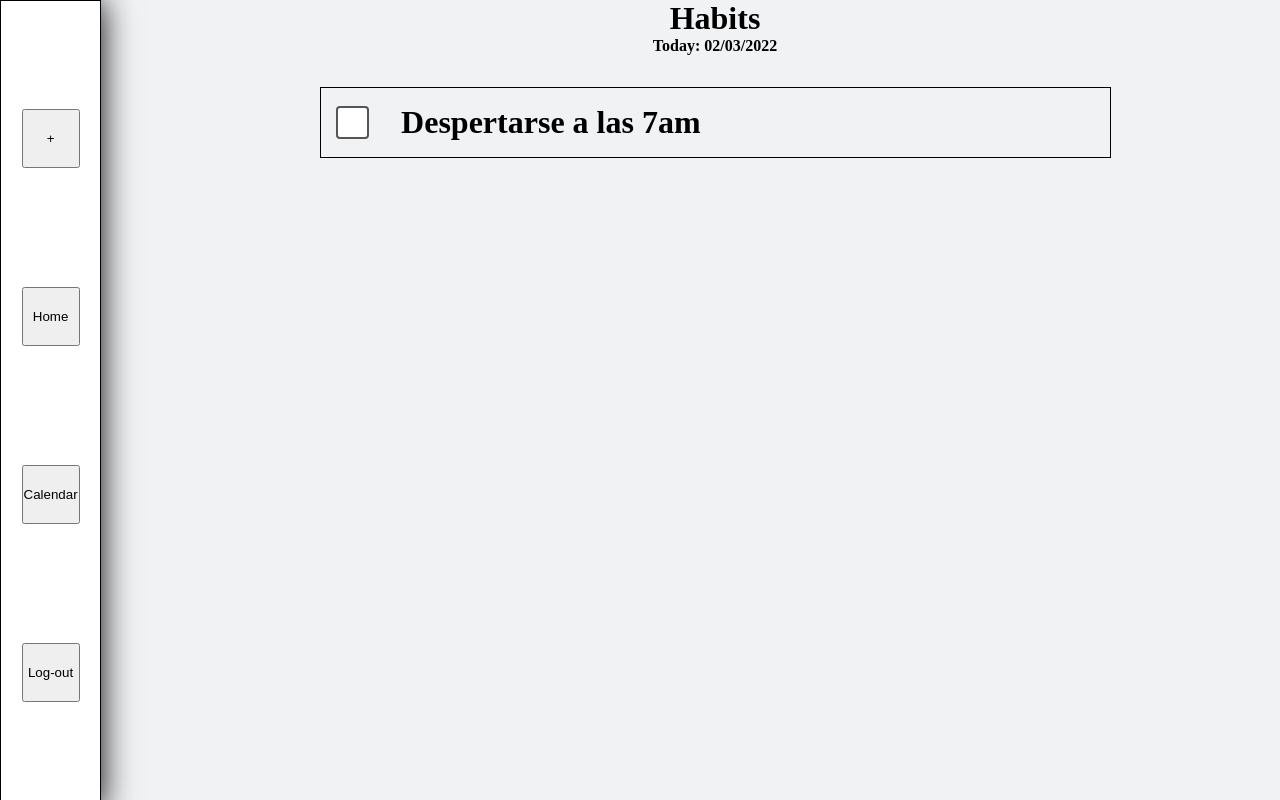
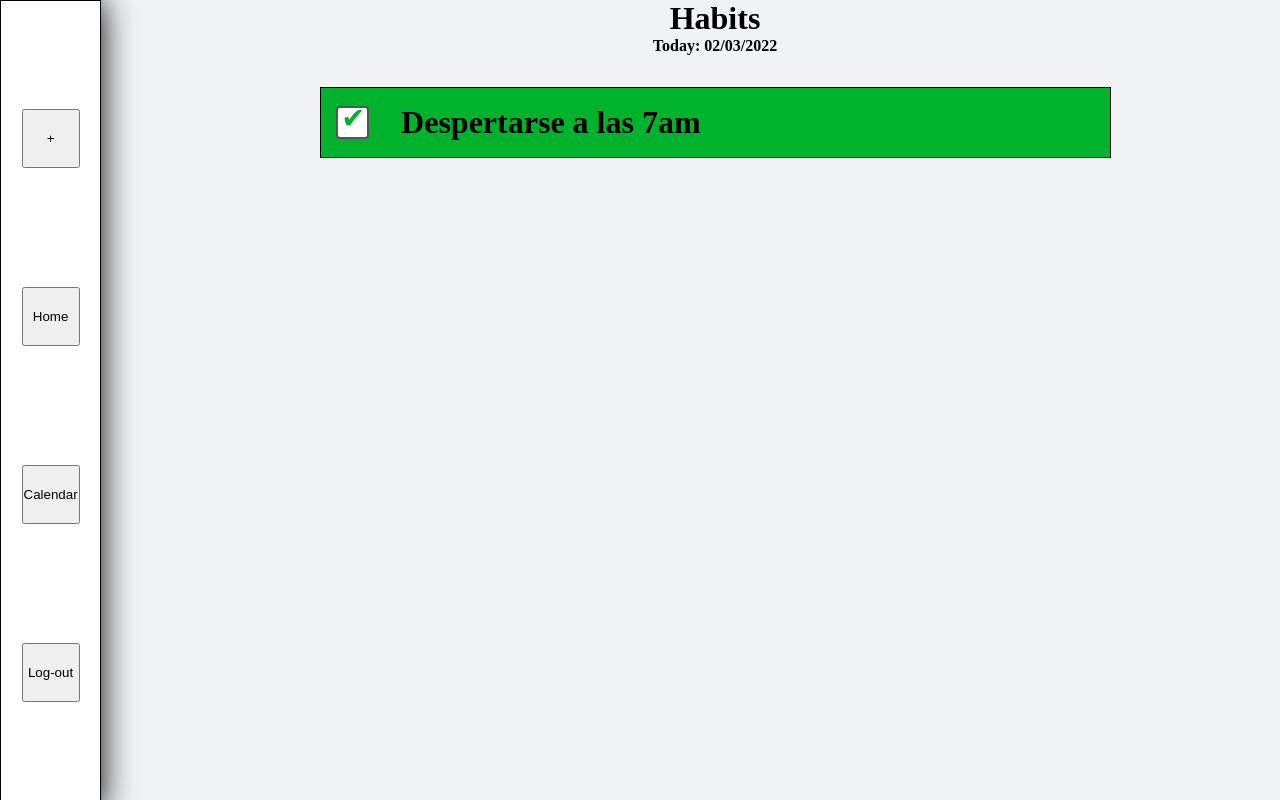
Before and after one commit to Franper02/MakeAHabit-React, a React (Create React App) app in the folder reactapp/: page /home in a window 1280 px wide. Built offline with nearby package versions, Linux system fonts and the light colour scheme; no server answers.

Commit message:
added functionality to toggle habits completed

```diff
--- a/reactapp/src/home/components/Habit.jsx
+++ b/reactapp/src/home/components/Habit.jsx
@@ -2,10 +2,39 @@ import React from "react";
 import "../styles/habit.css"
 
 export default function Habit(props){
+
+    const [isHabitChecked, setIsHabitChecked] = React.useState(props.isChecked)
+    const [isChecked, setIsChecked] = React.useState(isHabitChecked)
+
+
+    function toggleCompleted(event){
+        let check = event.target.nextElementSibling;
+        check.style.display="block";
+        check.style.animationPlayState="running";
+        fetch(`completed/${props.id}`,{
+            method:"PUT",
+            body:JSON.stringify({
+                habitId: props.id,
+                comp : !props.isChecked
+            })
+        })
+        setIsChecked(prevIsChecked => !prevIsChecked)
+    }
+
+
+    function endAnim(event) {
+        setIsHabitChecked(prevIsHabitChecked => !prevIsHabitChecked)
+        let check = event.target
+        check.style.display="none"
+        check.parentElement.style=`background-color : ${isHabitChecked ? 'var(--green)':'white'}`
+        check.className= isHabitChecked ? "uncheck" : "check"
+    }
+
+
     return(
-        <div className="habit-container">
-            <input type="checkbox" className="habit-checkbox" onClick={props.toggleCompleted}/>
-            <div className="check" onAnimationEnd={props.endAnim}></div>
+        <div className="habit-container" style={{backgroundColor : isHabitChecked ? "var(--green)" : "white"}}>
+            <input type="checkbox" className="habit-checkbox" onChange={toggleCompleted} checked={isChecked}/>
+            <div className={isHabitChecked ? "uncheck" : "check"} onAnimationEnd={endAnim}></div>
             <h1 className="habit-title">{props.title}</h1>
         </div>
     )
--- a/reactapp/src/home/components/HabitsPage.jsx
+++ b/reactapp/src/home/components/HabitsPage.jsx
@@ -4,8 +4,6 @@ import '../styles/home.css'
 
 
 export default function HabitsPage(props){
-
-    const [isHabitChecked, setIsHabitChecked] = React.useState(false)
 
     const [HabitData, setHabitData] = React.useState([
         {
@@ -15,24 +13,14 @@ export default function HabitsPage(props){
                 user: 1,
                 habit: "Despertarse a las 7am",
                 creation_time: "2022-03-05",
-                status: false
+                status: true
             }
         }
     ])
 
-    function toggleCompleted(event){
-        let check = event.target.nextElementSibling;
-        check.style.display="block";
-        check.style.animationPlayState="running";
-    }
+    //let status = HabitData.map((data) => data.fields.status)
 
-    function endAnim(event) {
-        setIsHabitChecked(prevIsHabitChecked => !prevIsHabitChecked)
-        let check = event.target
-        check.style.display="none"
-        check.parentElement.style=`background-color : ${isHabitChecked ? 'white' : 'var(--green)'}`
-        check.className= isHabitChecked ? "check" : "uncheck"
-    }
+    //const [isHabitChecked, setIsHabitChecked] = React.useState(status)
 
     React.useEffect(() => {
         fetch("queryHabits")
@@ -43,7 +31,12 @@ export default function HabitsPage(props){
     console.log(HabitData)
 
     const allHabits = HabitData.map(hab => {
-        return <Habit title={hab.fields.habit} toggleCompleted={toggleCompleted} endAnim={endAnim} />
+        return <Habit
+                    key={hab.pk}
+                    title={hab.fields.habit}
+                    id={hab.pk}
+                    isChecked={hab.fields.status}
+                    />
     })
 
     var today = new Date();
--- a/reactapp/src/home/home.jsx
+++ b/reactapp/src/home/home.jsx
@@ -43,14 +43,14 @@ export default function Home(){
             <div className="homepage-navbar">
                 <Navbar toggleNewHabit={toggleNewHabit}/>
             </div>
-            <div className="main-content-wrapper">
-                <NewHabit
+            <NewHabit
                     visible={isNewHabitOn}
                     toggleNewHabit={toggleNewHabit}
                     formData={formData}
                     handleChange={handleChange}
                     handleSubmit={handleSubmit}
                     />
+            <div className="main-content-wrapper" style={{display:`${isNewHabitOn ? "none" : "block"}`}}>
                 <div className="homepage-habits">
                     <HabitsPage isNewHabit={isNewHabitOn}/>
                 </div>
--- a/reactapp/src/home/styles/habit.css
+++ b/reactapp/src/home/styles/habit.css
@@ -21,21 +21,26 @@ body {
 
 .new-habit-container {
   width: 100%;
-  height: 100%;
+  height: 100vh;
   display: flex;
   flex-direction: column;
   justify-content: center;
   align-items: center;
   position: absolute;
   background: rgba(0, 0, 0, 0.5);
+  z-index: 10;
+  overflow: hidden;
 }
 
 .new-habit-wrapper {
   display: flex;
+  height: 70%;
+  width: 40%;
   flex-direction: column;
   justify-content: center;
   align-items: center;
   padding: 2%;
+  background-color: white;
 }
 
 .new-habit-title {
--- a/reactapp/src/home/styles/home.css
+++ b/reactapp/src/home/styles/home.css
@@ -18,6 +18,7 @@
 
 .main-content-wrapper {
   width: 100%;
+  z-index: 9;
 }
 
 .nav-container {
```
Also changed, not shown: 2 other files (tests, documents, lock files or other folders).
